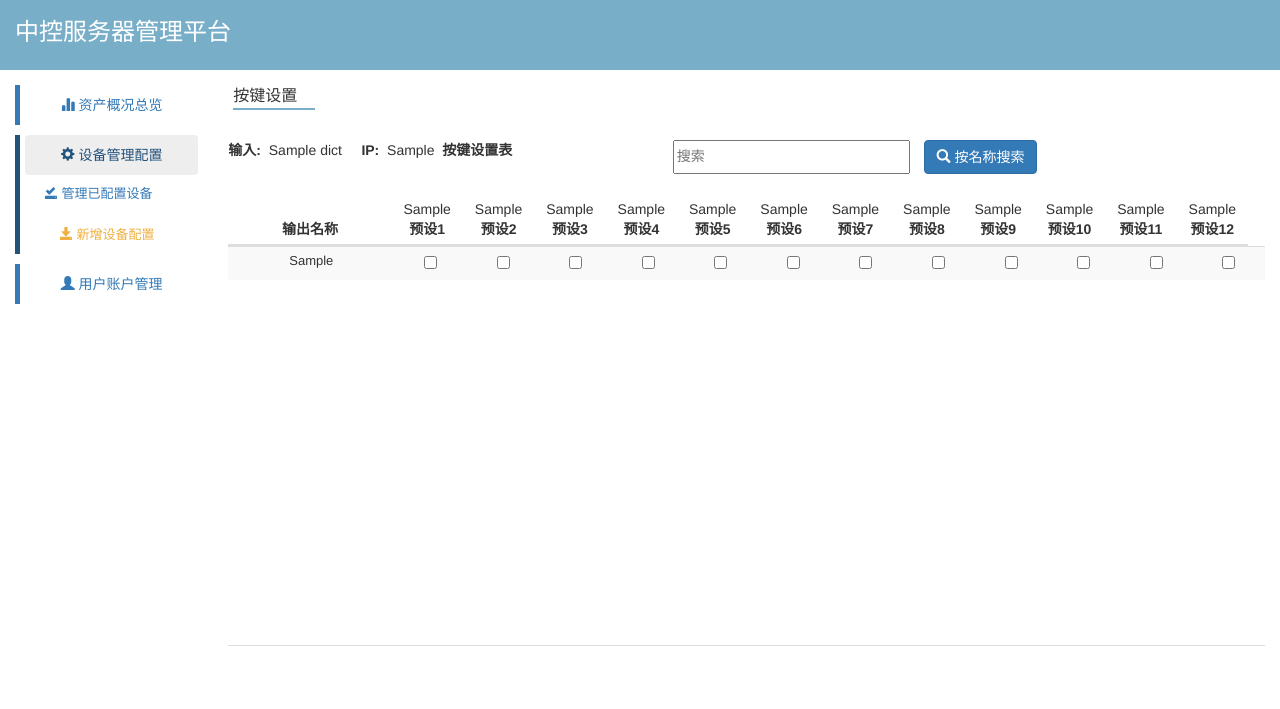
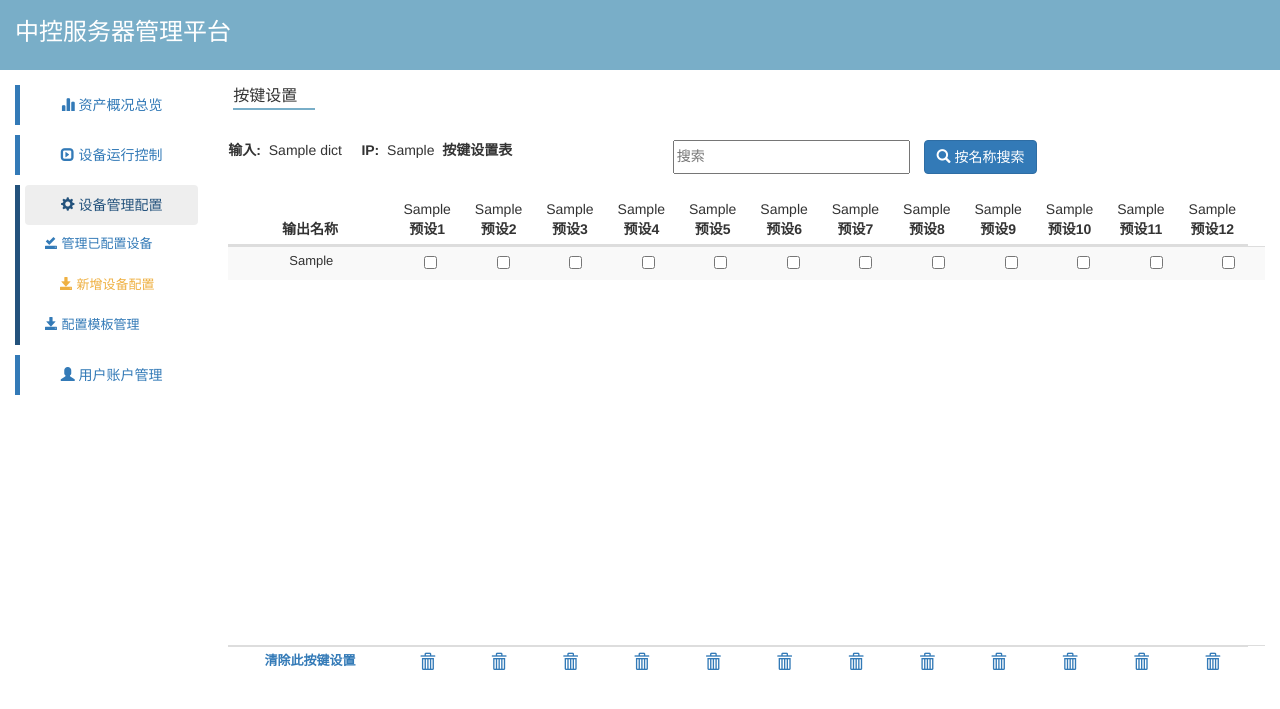
Before and after one commit to jessicaqian/keys, a Django app: template templates/system/keyconfig.html in a window 1280 px wide. Shown: the top 709 px of the page. Run offline with Django 3.2, Linux system fonts and the light colour scheme; the template is opened without the code that fills it: most values are stand-ins (such as "Sample title", 1, 10 or a date in 2020); lists and menus that the app fills with data are empty; some libraries are stand-ins or nearby versions.

Commit message:
update 12.10

```diff
--- a/static/system/css/keyconfig.css
+++ b/static/system/css/keyconfig.css
@@ -38,7 +38,6 @@ div#key_table_box{
     height: 400px;
     overflow-y: scroll;
     border-bottom: 1px solid #ddd;
-
 }
 
 td,th{
@@ -50,6 +49,16 @@ td{
     font-size: 13px;
 }
 
-div#key_table_head{
+div#key_table_head,div#key_table_action{
     padding-right: 17px;
 }
+
+label.action{
+    color: #337ab7;
+    font-weight: 700;
+}
+
+a.config{
+    font-size: 16px;
+    padding: 0px 5px;
+}
--- a/system/urls.py
+++ b/system/urls.py
@@ -8,6 +8,7 @@ urlpatterns = [
     path('configed.html', views.configed),
     path('free.html', views.free),
     path('config.html',views.config),
+    path('template.html',views.template),
     path('configedaction',views.action)
 
 ]
--- a/templates/base.html
+++ b/templates/base.html
@@ -25,6 +25,9 @@
                 <li role="presentation" class="nav_bar" id="main"><a href="main.html">
                     <span class="glyphicon glyphicon-stats" aria-hidden="true"></span> 资产概况总览</a>
                 </li>
+                <li role="presentation" class="nav_bar" id="control"><a href="control.html">
+                    <span class="glyphicon glyphicon-expand" aria-hidden="true"></span> 设备运行控制</a>
+                </li>
                 <li role="presentation" class="nav_bar" id="edit">
                     <a id="flow" role="button" data-toggle="collapse" href="#collapseExample" aria-expanded="false" aria-controls="collapseExample">
                     <span class="glyphicon glyphicon-cog" aria-hidden="true"></span> 设备管理配置</a>
@@ -35,6 +38,9 @@
                             </li>
                             <li role="presentation" class="nav_bar_inner" id="dev_free"><a href="free.html">
                                 <span class="glyphicon glyphicon-save" aria-hidden="true"></span> 新增设备配置</a>
+                            </li>
+                            <li role="presentation" class="nav_bar_inner" id="dev_template"><a href="template.html">
+                                <span class="glyphicon glyphicon-save" aria-hidden="true"></span> 配置模板管理</a>
                             </li>
                         </ul>
                     </div>
--- a/templates/system/keyconfig.html
+++ b/templates/system/keyconfig.html
@@ -75,6 +75,82 @@
             </tbody>
         </table>
     </div>
+    <div id="key_table_action">
+        <table class="table table-hover table-condensed" id="">
+            <colgroup>
+                <col style="width: 150px"><col style="width:7%"><col style="width:7%"><col style="width:7%"><col style="width:7%"><col style="width:7%">
+                <col style="width:7%"><col style="width:7%"><col style="width:7%"><col style="width:7%"><col style="width:7%"><col style="width:7%"><col style="width:7%">
+            </colgroup>
+            <tbody>
+                <tr >
+                    <td><label class="action" >清除此按键设置</label></td>
+                    <td>
+                        <a class="btn config" href="" >
+                            <span class="glyphicon glyphicon-trash" aria-hidden="true"></span>
+                        </a>
+                    </td>
+                    <td>
+                        <a class="btn config" href="" >
+                            <span class="glyphicon glyphicon-trash" aria-hidden="true"></span>
+                        </a>
+                    </td>
+                    <td>
+                        <a class="btn config" href="" >
+                            <span class="glyphicon glyphicon-trash" aria-hidden="true"></span>
+                        </a>
+                    </td>
+                    <td>
+                        <a class="btn config" href="" >
+                            <span class="glyphicon glyphicon-trash" aria-hidden="true"></span>
+                        </a>
+                    </td>
+                    <td>
+                        <a class="btn config" href="" >
+                            <span class="glyphicon glyphicon-trash" aria-hidden="true"></span>
+                        </a>
+                    </td>
+                    <td>
+                        <a class="btn config" href="" >
+                            <span class="glyphicon glyphicon-trash" aria-hidden="true"></span>
+                        </a>
+                    </td>
+                    <td>
+                        <a class="btn config" href="" >
+                            <span class="glyphicon glyphicon-trash" aria-hidden="true"></span>
+                        </a>
+                    </td>
+                    <td>
+                        <a class="btn config" href="" >
+                            <span class="glyphicon glyphicon-trash" aria-hidden="true"></span>
+                        </a>
+                    </td>
+                    <td>
+                        <a class="btn config" href="" >
+                            <span class="glyphicon glyphicon-trash" aria-hidden="true"></span>
+                        </a>
+                    </td>
+                    <td>
+                        <a class="btn config" href="" >
+                            <span class="glyphicon glyphicon-trash" aria-hidden="true"></span>
+                        </a>
+                    </td>
+                    <td>
+                        <a class="btn config" href="" >
+                            <span class="glyphicon glyphicon-trash" aria-hidden="true"></span>
+                        </a>
+                    </td>
+                    <td>
+                        <a class="btn config" href="" >
+                            <span class="glyphicon glyphicon-trash" aria-hidden="true"></span>
+                        </a>
+                    </td>
+
+                </tr>
+
+
+            </tbody>
+        </table>
+    </div>
 </div>
 
 
--- a/templates/system/main.html
+++ b/templates/system/main.html
@@ -25,7 +25,7 @@
         </div>
         <div class="col-md-3">
             <div id="free">
-                <label class="calc-title">未配置多KEY数</label><br>
+                <label class="calc-title">活跃多KEY数</label><br>
                 <label class="calc-num">48</label>
             </div>
         </div>
```
Also changed, not shown: static/system/css/template.css (added, +48 -0 lines), system/views.py (+14 -0 lines), templates/system/template.html (added, +95 -0 lines).
